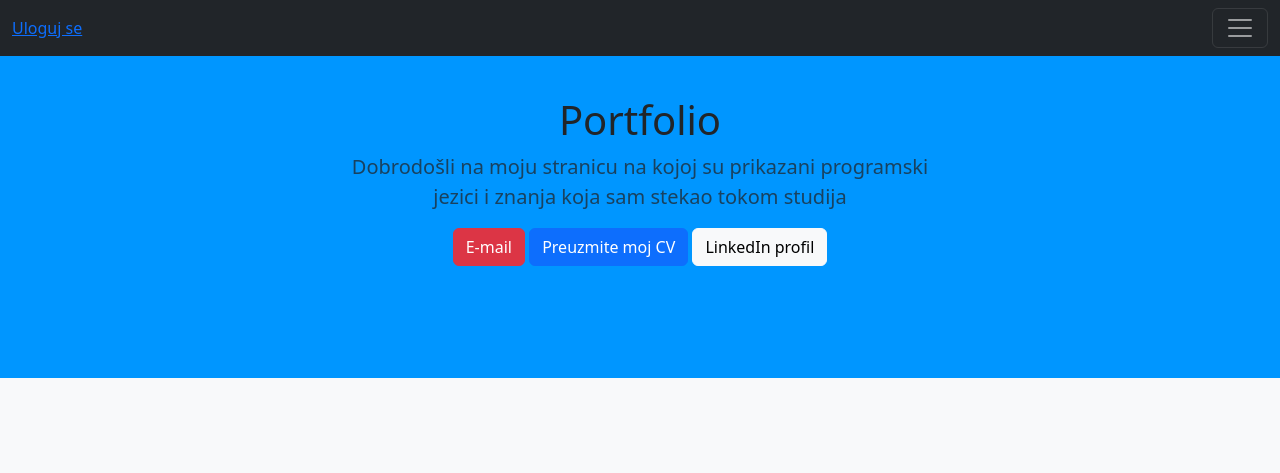
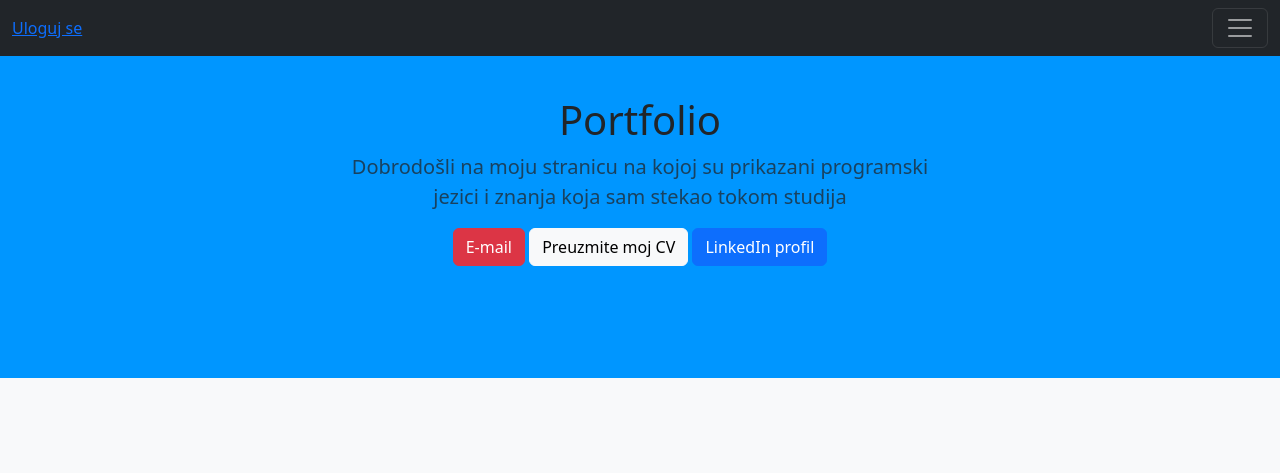
Before and after one commit to Djura94/DiplomskiRad, a Django app: page / in a window 1280 px wide. Shown: the top 473 px of the page. Run offline with Django 4.2, Linux system fonts and the light colour scheme; data that the repository does not hold is empty; some libraries are stand-ins or nearby versions.

Commit message:
visual changes

```diff
--- a/diplomski/templates/diplomski/index.html
+++ b/diplomski/templates/diplomski/index.html
@@ -133,8 +133,8 @@
         <p class="lead text-muted">Dobrodošli na moju stranicu na kojoj su prikazani programski jezici i znanja koja sam stekao tokom studija</p>
         <p>
           <a href="mailto:fdjuric@gmail.com" class="btn btn-danger">E-mail</a>
-          <a href="{% url 'download_cv' %}" class="btn btn-primary" download>Preuzmite moj CV</a>
-          <a href="https://www.linkedin.com/in/fdjuric/" class="btn btn-light">LinkedIn profil</a>
+          <a href="{% url 'download_cv' %}" class="btn btn-light" download>Preuzmite moj CV</a>
+          <a href="https://www.linkedin.com/in/fdjuric/" class="btn btn-primary">LinkedIn profil</a>
         </p>
       </div>
     </div>
```
